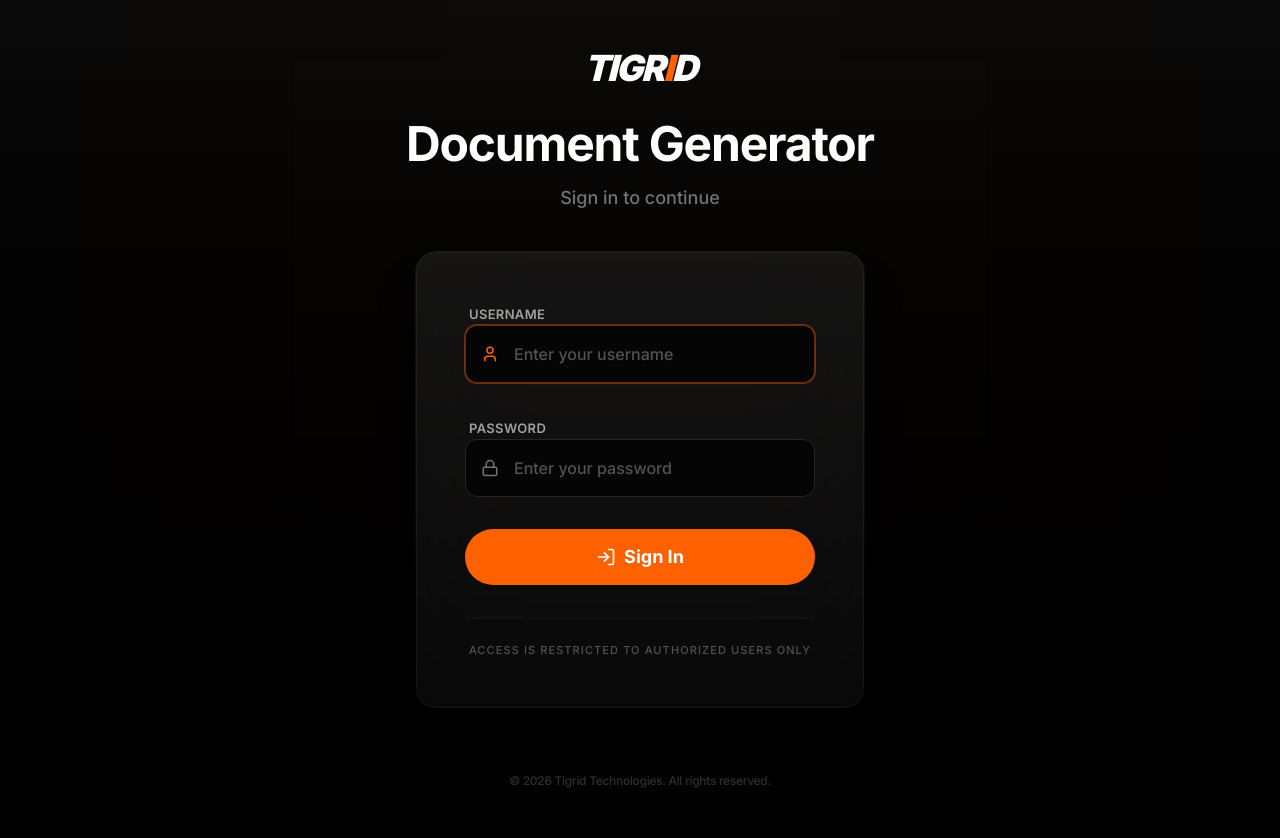
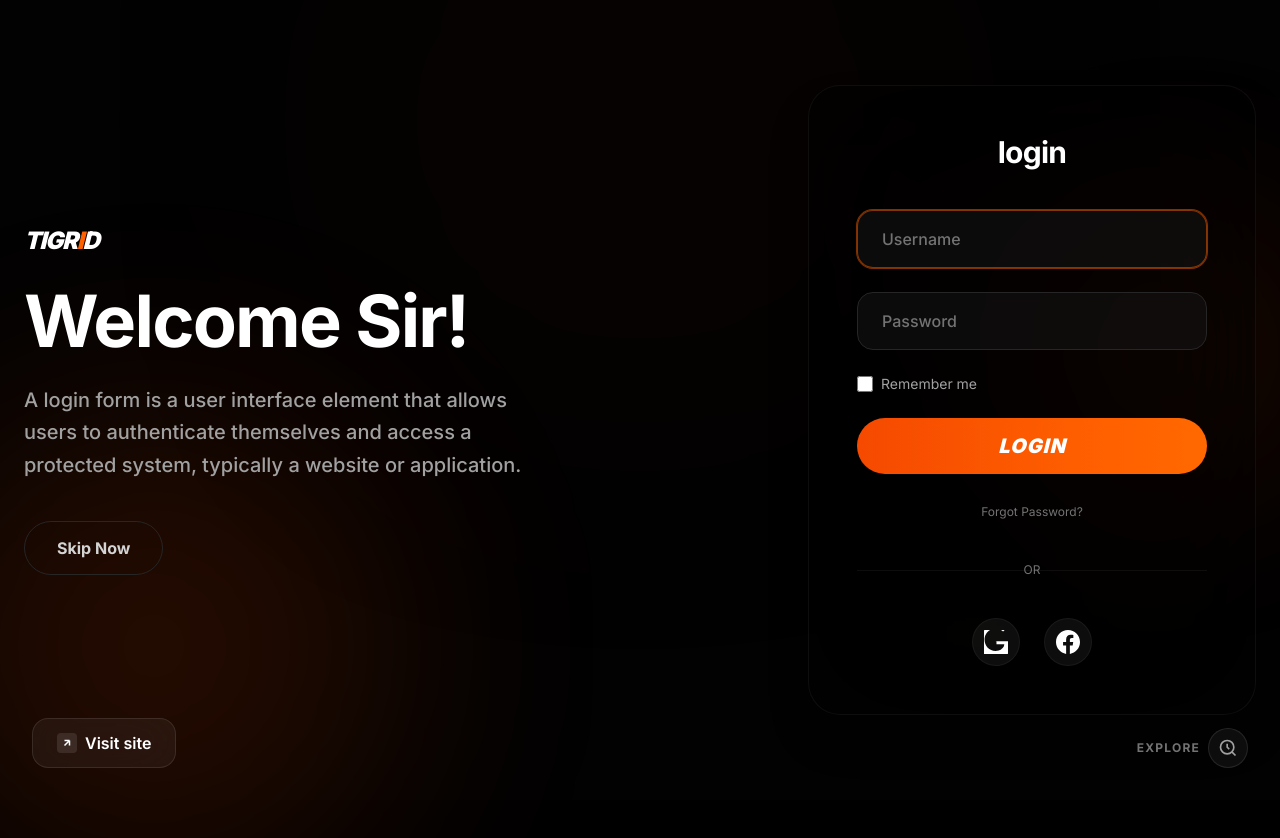
Before and after one commit to tigridnajih/document-generator, a Next.js app: page /login in a window 1280 px wide. After the commit the page ends 800 px from the top, so only its background shows below. Built offline with nearby package versions, Linux system fonts and the light colour scheme.

Commit message:
login page

```diff
--- a/app/login/page.tsx
+++ b/app/login/page.tsx
@@ -33,54 +33,52 @@ export default function LoginPage() {
     };
 
     return (
-        <main className="min-h-screen bg-[#000000] text-white relative overflow-hidden font-sans selection:bg-tigrid-orange/30">
+        <main className="min-h-screen bg-[#020202] text-white relative overflow-hidden font-sans selection:bg-tigrid-orange/30">
             {/* Noise Overlay */}
             <div className="noise-overlay" />
 
-            {/* Premium Background Gradient */}
+            {/* Glowing Spheres Background */}
             <div className="fixed inset-0 z-0 pointer-events-none">
-                <div className="absolute inset-0 bg-gradient-to-b from-[#0A0A0A] to-[#000000]" />
-                <div className="absolute top-0 left-1/2 -translate-x-1/2 w-full max-w-4xl h-[500px] bg-tigrid-orange/5 blur-[160px] opacity-40" />
+                {/* Large Bottom Left Sphere */}
+                <div className="absolute -bottom-24 -left-24 w-[500px] h-[500px] bg-orange-600/20 blur-[120px] rounded-full animate-pulse duration-[8000ms]" />
+                {/* Mid Right Sphere */}
+                <div className="absolute top-1/4 -right-12 w-[300px] h-[300px] bg-orange-600/15 blur-[100px] rounded-full animate-pulse duration-[6000ms]" />
+                {/* Top Center Sphere (Muted) */}
+                <div className="absolute -top-20 left-1/2 -translate-x-1/2 w-[400px] h-[400px] bg-orange-950/20 blur-[150px] rounded-full" />
             </div>
 
-            {/* Login Container */}
-            <div className="relative z-10 min-h-screen flex flex-col items-center justify-center px-6 py-12">
-                {/* Header Section */}
-                <div className="mb-10 text-center animate-in fade-in slide-in-from-bottom-4 duration-700">
-                    <div className="flex items-center justify-center gap-2 mb-8 group cursor-default">
-                        <span className="text-4xl font-black tracking-tighter text-white uppercase italic">
+            {/* Content Container */}
+            <div className="relative z-10 min-h-screen flex flex-col md:flex-row items-center justify-center px-6 py-12 max-w-7xl mx-auto gap-12 md:gap-24">
+
+                {/* Left Side: Welcome Text */}
+                <div className="flex-1 text-left animate-in fade-in slide-in-from-left-8 duration-1000">
+                    <div className="mb-6 flex items-center gap-2">
+                        <span className="text-2xl font-black tracking-tighter text-white uppercase italic">
                             TiGR<span className="text-tigrid-orange">I</span>D
                         </span>
                     </div>
-                    <h1 className="text-4xl md:text-5xl font-bold tracking-tight text-white mb-4">
-                        Document Generator
+                    <h1 className="text-6xl md:text-7xl font-bold tracking-tight text-white mb-6 leading-[1.1]">
+                        Welcome Sir!
                     </h1>
-                    <p className="text-neutral-500 text-lg font-medium max-w-sm mx-auto">
-                        Sign in to continue
+                    <p className="text-neutral-400 text-lg md:text-xl font-medium max-w-lg leading-relaxed mb-10">
+                        A login form is a user interface element that allows users to authenticate themselves and access a protected system, typically a website or application.
                     </p>
+                    <button className="px-8 py-3.5 border border-neutral-800 rounded-full text-neutral-300 font-bold hover:bg-neutral-900 transition-all duration-300">
+                        Skip Now
+                    </button>
                 </div>
 
-                {/* Login Card */}
-                <div className="w-full max-w-md animate-in fade-in slide-in-from-bottom-8 duration-1000 delay-200">
-                    <div className="relative group/card">
-                        {/* Subtle Border Gradient Effect */}
-                        <div className="absolute -inset-[1px] bg-gradient-to-b from-neutral-800 to-transparent rounded-[22px] z-0 opacity-50 group-hover/card:opacity-100 transition-opacity duration-500" />
+                {/* Right Side: Login Card */}
+                <div className="w-full max-w-md animate-in fade-in slide-in-from-right-8 duration-1000 delay-200">
+                    <div className="relative bg-black/40 backdrop-blur-3xl rounded-[32px] p-10 md:p-12 border border-white/5 shadow-2xl">
+                        <div className="mb-10 text-center">
+                            <h2 className="text-3xl font-bold tracking-tight text-white font-sans lowercase">login</h2>
+                        </div>
 
-                        {/* Card Content - Glassmorphic */}
-                        <div className="relative z-10 bg-neutral-900/40 backdrop-blur-2xl rounded-[20px] p-10 md:p-12 shadow-2xl border border-white/5">
-                            <form onSubmit={handleSubmit} className="space-y-8">
+                        <form onSubmit={handleSubmit} className="space-y-6">
                             {/* Username Field */}
-                                <div className="space-y-2.5">
-                                    <label
-                                        htmlFor="username"
-                                        className="text-[13px] font-semibold text-neutral-400 tracking-wide uppercase ml-1"
-                                    >
-                                        Username
-                                    </label>
-                                    <div className="relative group/input">
-                                        <div className="absolute left-4 top-1/2 -translate-y-1/2 z-20">
-                                            <User className="w-[18px] h-[18px] text-neutral-500 group-focus-within/input:text-tigrid-orange transition-colors duration-300" />
-                                        </div>
+                            <div className="space-y-2">
+                                <label className="hidden" htmlFor="username">Username</label>
                                 <input
                                     id="username"
                                     type="text"
@@ -88,78 +86,101 @@ export default function LoginPage() {
                                     onChange={(e) => setUsername(e.target.value)}
                                     required
                                     autoFocus
-                                            className="w-full pl-12 pr-4 py-4 bg-[#050505] border border-neutral-800 text-white placeholder-neutral-600 rounded-xl focus:outline-none focus:ring-1 focus:ring-tigrid-orange/40 focus:border-tigrid-orange/40 transition-all duration-300 font-medium shadow-inner"
-                                            placeholder="Enter your username"
+                                    className="w-full px-6 py-4 bg-neutral-900/50 border border-neutral-800 text-white placeholder-neutral-500 rounded-2xl focus:outline-none focus:ring-1 focus:ring-tigrid-orange/50 focus:border-tigrid-orange/50 transition-all duration-300 font-medium"
+                                    placeholder="Username"
                                     disabled={isLoading}
                                 />
                             </div>
-                                </div>
 
                             {/* Password Field */}
-                                <div className="space-y-2.5">
-                                    <label
-                                        htmlFor="password"
-                                        className="text-[13px] font-semibold text-neutral-400 tracking-wide uppercase ml-1"
-                                    >
-                                        Password
-                                    </label>
-                                    <div className="relative group/input">
-                                        <div className="absolute left-4 top-1/2 -translate-y-1/2 z-20">
-                                            <Lock className="w-[18px] h-[18px] text-neutral-500 group-focus-within/input:text-tigrid-orange transition-colors duration-300" />
-                                        </div>
+                            <div className="space-y-2">
+                                <label className="hidden" htmlFor="password">Password</label>
                                 <input
                                     id="password"
                                     type="password"
                                     value={password}
                                     onChange={(e) => setPassword(e.target.value)}
                                     required
-                                            className="w-full pl-12 pr-4 py-4 bg-[#050505] border border-neutral-800 text-white placeholder-neutral-600 rounded-xl focus:outline-none focus:ring-1 focus:ring-tigrid-orange/40 focus:border-tigrid-orange/40 transition-all duration-300 font-medium shadow-inner"
-                                            placeholder="Enter your password"
+                                    className="w-full px-6 py-4 bg-neutral-900/50 border border-neutral-800 text-white placeholder-neutral-500 rounded-2xl focus:outline-none focus:ring-1 focus:ring-tigrid-orange/50 focus:border-tigrid-orange/50 transition-all duration-300 font-medium"
+                                    placeholder="Password"
                                     disabled={isLoading}
                                 />
                             </div>
+
+                            {/* Options */}
+                            <div className="flex items-center gap-2 text-sm text-neutral-400">
+                                <input type="checkbox" id="remember" className="w-4 h-4 rounded border-neutral-800 bg-neutral-900 accent-tigrid-orange cursor-pointer" />
+                                <label htmlFor="remember" className="cursor-pointer hover:text-neutral-300 transition-colors">Remember me</label>
                             </div>
 
                             {/* Submit Button */}
                             <button
                                 type="submit"
                                 disabled={isLoading}
-                                    className="w-full h-14 relative group/btn overflow-hidden rounded-full bg-tigrid-orange text-white font-bold transition-all duration-300 hover:shadow-[0_0_25px_rgba(255,96,0,0.3)] hover:scale-[1.02] active:scale-[0.98] disabled:opacity-50 disabled:cursor-not-allowed"
+                                className="w-full h-14 relative group/btn overflow-hidden rounded-full bg-gradient-to-r from-orange-600 to-orange-500 text-white font-bold transition-all duration-300 hover:shadow-[0_0_30px_rgba(255,100,0,0.4)] active:scale-[0.98] disabled:opacity-50"
                             >
                                 <div className="flex items-center justify-center gap-2 relative z-10 px-6">
                                     {isLoading ? (
-                                            <>
                                         <div className="w-5 h-5 border-2 border-white/30 border-t-white rounded-full animate-spin"></div>
-                                                <span className="text-lg">Signing in...</span>
-                                            </>
                                     ) : (
-                                            <>
-                                                <LogIn className="w-5 h-5 group-hover/btn:-translate-x-1 transition-transform duration-300" />
-                                                <span className="text-lg">Sign In</span>
-                                            </>
+                                        <span className="text-xl font-black italic tracking-wider uppercase">Login</span>
                                     )}
                                 </div>
-                                    <div className="absolute inset-0 bg-white/10 opacity-0 group-hover/btn:opacity-100 transition-opacity duration-300" />
                             </button>
+
+                            <div className="text-center">
+                                <button type="button" className="text-xs text-neutral-500 hover:text-neutral-300 transition-colors underline-offset-4 hover:underline">Forgot Password?</button>
+                            </div>
+
+                            {/* Divider and Social */}
+                            <div className="relative py-4">
+                                <div className="absolute inset-0 flex items-center">
+                                    <div className="w-full border-t border-white/5"></div>
+                                </div>
+                                <div className="relative flex justify-center text-xs uppercase">
+                                    <span className="bg-transparent px-3 text-neutral-500">Or</span>
+                                </div>
+                            </div>
+
+                            <div className="flex justify-center gap-6">
+                                <button type="button" className="w-12 h-12 flex items-center justify-center bg-white/5 border border-white/5 rounded-full hover:bg-white/10 transition-all duration-300">
+                                    <svg viewBox="0 0 24 24" className="w-6 h-6 fill-white" xmlns="http://www.w3.org/2000/svg">
+                                        <path d="M12.48 10.92v3.28h7.84c-.24 1.84-.908 3.162-1.9 4.155-1.225 1.225-3.138 2.568-6.94 2.568-6.179 0-10.903-4.996-10.903-11.171 0-6.175 4.724-11.171 10.903-11.171 3.328 0 5.86 1.312 7.625 2.978l2.308-2.308c-2.071-1.928-4.81-3.67-9.933-3.67-9.314 0-16 7.513-16 16.829s6.686 16.829 16 16.829c4.956 0 8.711-1.636 11.696-4.755 3.136-3.136 4.11-7.534 4.11-11.233 0-.712-.066-1.424-.188-2.07h-15.618z" />
+                                    </svg>
+                                </button>
+                                <button type="button" className="w-12 h-12 flex items-center justify-center bg-white/5 border border-white/5 rounded-full hover:bg-white/10 transition-all duration-300">
+                                    <svg viewBox="0 0 24 24" className="w-6 h-6 fill-white" xmlns="http://www.w3.org/2000/svg">
+                                        <path d="M24 12.073c0-6.627-5.373-12-12-12s-12 5.373-12 12c0 5.99 4.388 10.954 10.125 11.854v-8.385H7.078v-3.469h3.047V9.43c0-3.007 1.791-4.669 4.533-4.669 1.312 0 2.686.235 2.686.235v2.953H15.83c-1.491 0-1.956.925-1.956 1.874v2.25h3.328l-.532 3.469h-2.796v8.385C19.612 23.027 24 18.062 24 12.073z" />
+                                    </svg>
+                                </button>
+                            </div>
                         </form>
-
-                            {/* Microcopy */}
-                            <div className="mt-8 pt-6 border-t border-white/5">
-                                <p className="text-[11px] text-neutral-600 text-center font-medium tracking-widest uppercase">
-                                    Access is restricted to authorized users only
-                                </p>
-                            </div>
                     </div>
                 </div>
             </div>
 
-                {/* Footer */}
-                <div className="mt-16 text-center opacity-40 hover:opacity-100 transition-opacity duration-500">
-                    <p className="text-[12px] text-neutral-500 font-medium tracking-tight">
-                        &copy; {new Date().getFullYear()} Tigrid Technologies. All rights reserved.
-                    </p>
+            {/* Bottom Actions */}
+            <div className="fixed bottom-8 left-8 z-20 flex items-center gap-4">
+                <button className="flex items-center gap-2 px-6 py-3 bg-white/5 backdrop-blur-xl rounded-2xl text-white font-semibold border border-white/10 hover:bg-white/10 transition-all group">
+                    <span className="w-5 h-5 flex items-center justify-center bg-white/10 rounded group-hover:bg-white/20 transition-colors">
+                        <svg viewBox="0 0 24 24" className="w-3 h-3 fill-none stroke-white stroke-[3]">
+                            <path d="M7 17L17 7M17 7H7M17 7V17" />
+                        </svg>
+                    </span>
+                    Visit site
+                </button>
             </div>
+            <div className="fixed bottom-8 right-8 z-20 flex items-center gap-2 group">
+                <span className="text-neutral-500 font-bold uppercase tracking-widest text-xs group-hover:text-neutral-400 transition-colors">Explore</span>
+                <button className="w-10 h-10 flex items-center justify-center bg-white/5 backdrop-blur-xl rounded-full text-neutral-400 border border-white/10 hover:bg-white/10 hover:text-white transition-all">
+                    <svg viewBox="0 0 24 24" className="w-5 h-5 fill-none stroke-current stroke-2">
+                        <circle cx="11" cy="11" r="8" />
+                        <path d="M21 21l-4.35-4.35" />
+                        <path d="M11 7v4l2.5 2.5" />
+                    </svg>
+                </button>
             </div>
+
         </main>
     );
 }
```
Lines whose indentation alone changed are shown as unchanged.
